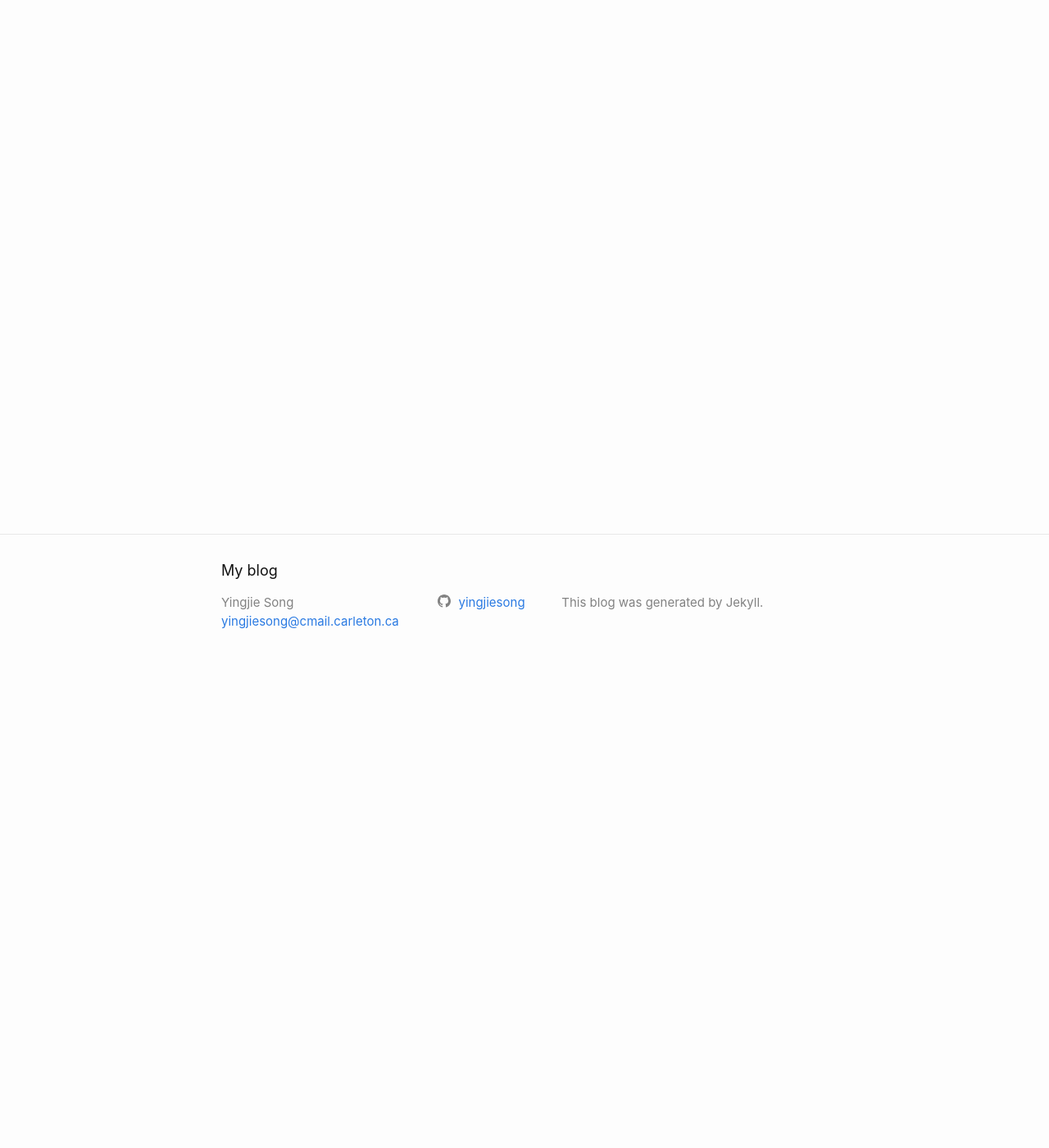
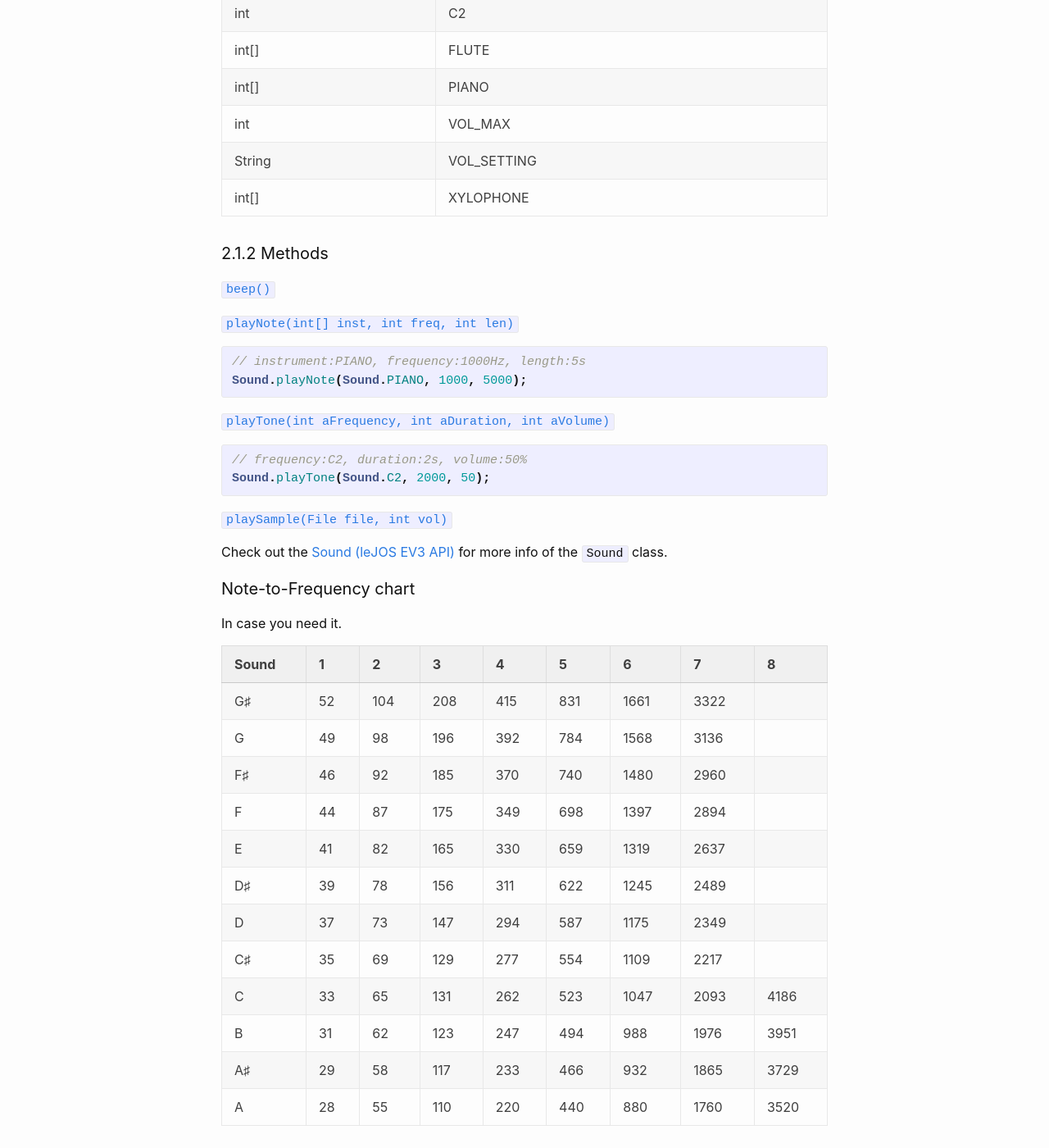
Before and after one commit to YingjieSong/myblog, a Jekyll site: the page built from _posts/2018-09-08-java-for-lego-ev3-part2.markdown, in a window 1280 px wide and 1400 px high, scrolled down 571 px. Shown: the whole window at 82% size. Built offline with Jekyll 4.4.1, drawn with Linux system fonts in a browser that asks for light colours; some of the changed text lies outside the part shown.

Commit message:
edit posts

```diff
--- a/_posts/2018-09-08-java-for-lego-ev3-part2.markdown
+++ b/_posts/2018-09-08-java-for-lego-ev3-part2.markdown
@@ -7,3 +7,228 @@ categories: COMP2801
 tag: 2801
 ---
 <h2>2 Sound Output</h2>
+
+EV3 has 4 types of sound output: &#x2780;play preset sound, like "beep"; &#x2781;play a note; &#x2782;play a tone &#x2783;play a wav file.
+
+<h3>2.1 Sound class</h3>
+
+Usage:
+
+{% highlight java %}
+import lejos.hardware.Sound;
+{% endhighlight %}
+
+<h4>2.1.1 Fileds</h4>
+
+<table>
+	<tr>
+		<th>Type</th>
+		<th><a href="http://www.lejos.org/ev3/docs/lejos/hardware/Sound.html#field.summary">Field</a></th>
+	</tr>
+	<tr>
+		<td>int</td>
+		<td>C2</td>
+	</tr>
+	<tr>
+		<td>int[]</td>
+		<td>FLUTE</td>
+	</tr>
+	<tr>
+		<td>int[]</td>
+		<td>PIANO</td>
+	</tr>
+	<tr>
+		<td>int</td>
+		<td>VOL_MAX</td>
+	</tr>
+	<tr>
+		<td>String</td>
+		<td>VOL_SETTING</td>
+	</tr>
+	<tr>
+		<td>int[]</td>
+		<td>XYLOPHONE</td>
+	</tr>
+</table>
+
+<h4>2.1.2 Methods</h4>
+
+[`beep()`][sound-beep]
+
+[`playNote(int[] inst, int freq, int len)`][sound-playnote]
+
+{% highlight java %}
+// instrument:PIANO, frequency:1000Hz, length:5s
+Sound.playNote(Sound.PIANO, 1000, 5000);
+{% endhighlight %}
+
+[`playTone(int aFrequency, int aDuration, int aVolume)`][sound-playtone]
+
+{% highlight java %}
+// frequency:C2, duration:2s, volume:50%
+Sound.playTone(Sound.C2, 2000, 50);
+{% endhighlight %}
+
+[`playSample(File file, int vol)`][sound-playsample]
+
+Check out the [Sound (leJOS EV3 API)][lejos-api-sound] for more info of the `Sound` class.
+
+[lejos-api-sound]: http://www.lejos.org/ev3/docs/lejos/hardware/Sound.html
+
+[sound-beep]: http://www.lejos.org/ev3/docs/lejos/hardware/Sound.html#beep--
+
+[sound-playnote]: http://www.lejos.org/ev3/docs/lejos/hardware/Sound.html#playNote-int:A-int-int-
+
+[sound-playtone]: http://www.lejos.org/ev3/docs/lejos/hardware/Sound.html#playTone-int-int-int-
+
+[sound-playsample]: http://www.lejos.org/ev3/docs/lejos/hardware/Sound.html#playSample-java.io.File-int-
+
+<h4>Note-to-Frequency chart</h4>
+
+In case you need it.
+
+<table>
+	<tr>
+		<th>Sound</th>
+		<th>1</th>
+		<th>2</th>
+		<th>3</th>
+		<th>4</th>
+		<th>5</th>
+		<th>6</th>
+		<th>7</th>
+		<th>8</th>
+	</tr>
+	<tr>
+		<td>G&#x266F;</td>
+		<td>52</td>
+		<td>104</td>
+		<td>208</td>
+		<td>415</td>
+		<td>831</td>
+		<td>1661</td>
+		<td>3322</td>
+		<td></td>
+	</tr>
+	<tr>
+		<td>G</td>
+		<td>49</td>
+		<td>98</td>
+		<td>196</td>
+		<td>392</td>
+		<td>784</td>
+		<td>1568</td>
+		<td>3136</td>
+		<td></td>
+	</tr>
+	<tr>
+		<td>F&#x266F;</td>
+		<td>46</td>
+		<td>92</td>
+		<td>185</td>
+		<td>370</td>
+		<td>740</td>
+		<td>1480</td>
+		<td>2960</td>
+		<td></td>
+	</tr>
+	<tr>
+		<td>F</td>
+		<td>44</td>
+		<td>87</td>
+		<td>175</td>
+		<td>349</td>
+		<td>698</td>
+		<td>1397</td>
+		<td>2894</td>
+		<td></td>
+	</tr>
+	<tr>
+		<td>E</td>
+		<td>41</td>
+		<td>82</td>
+		<td>165</td>
+		<td>330</td>
+		<td>659</td>
+		<td>1319</td>
+		<td>2637</td>
+		<td></td>
+	</tr>
+	<tr>
+		<td>D&#x266F;</td>
+		<td>39</td>
+		<td>78</td>
+		<td>156</td>
+		<td>311</td>
+		<td>622</td>
+		<td>1245</td>
+		<td>2489</td>
+		<td></td>
+	</tr>
+	<tr>
+		<td>D</td>
+		<td>37</td>
+		<td>73</td>
+		<td>147</td>
+		<td>294</td>
+		<td>587</td>
+		<td>1175</td>
+		<td>2349</td>
+		<td></td>
+	</tr>
+	<tr>
+		<td>C&#x266F;</td>
+		<td>35</td>
+		<td>69</td>
+		<td>129</td>
+		<td>277</td>
+		<td>554</td>
+		<td>1109</td>
+		<td>2217</td>
+		<td></td>
+	</tr>
+	<tr>
+		<td>C</td>
+		<td>33</td>
+		<td>65</td>
+		<td>131</td>
+		<td>262</td>
+		<td>523</td>
+		<td>1047</td>
+		<td>2093</td>
+		<td>4186</td>
+	</tr>
+	<tr>
+		<td>B</td>
+		<td>31</td>
+		<td>62</td>
+		<td>123</td>
+		<td>247</td>
+		<td>494</td>
+		<td>988</td>
+		<td>1976</td>
+		<td>3951</td>
+	</tr>
+	<tr>
+		<td>A&#x266F;</td>
+		<td>29</td>
+		<td>58</td>
+		<td>117</td>
+		<td>233</td>
+		<td>466</td>
+		<td>932</td>
+		<td>1865</td>
+		<td>3729</td>
+	</tr>
+	<tr>
+		<td>A</td>
+		<td>28</td>
+		<td>55</td>
+		<td>110</td>
+		<td>220</td>
+		<td>440</td>
+		<td>880</td>
+		<td>1760</td>
+		<td>3520</td>
+	</tr>
+</table>
```
Also changed, not shown: _posts/2018-09-02-java-for-lego-ev3-part1.markdown (+31 -0 lines).
